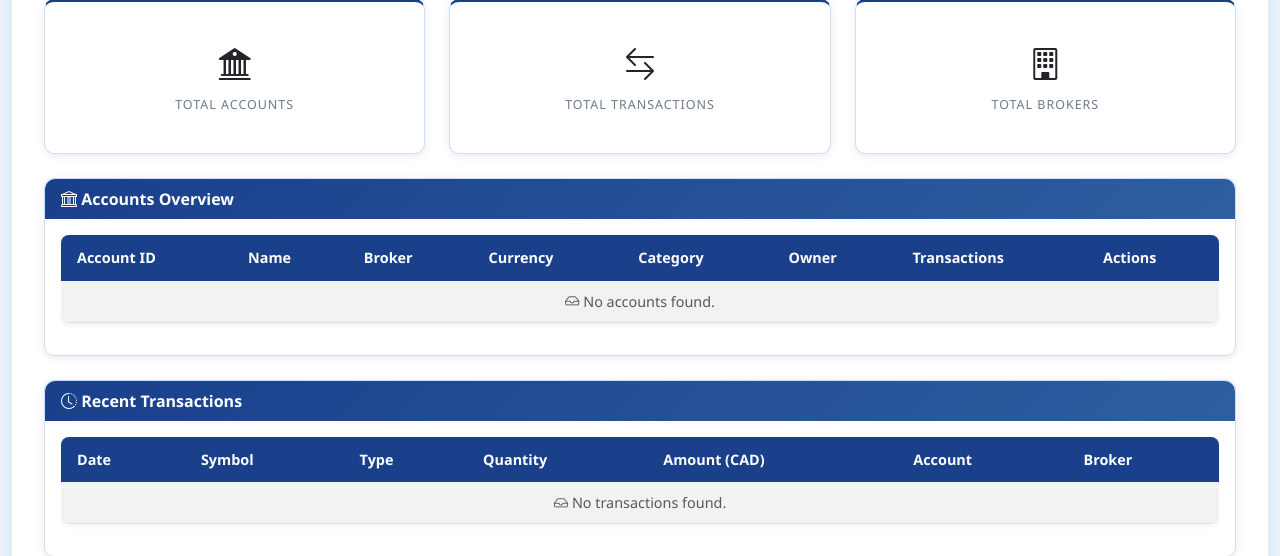
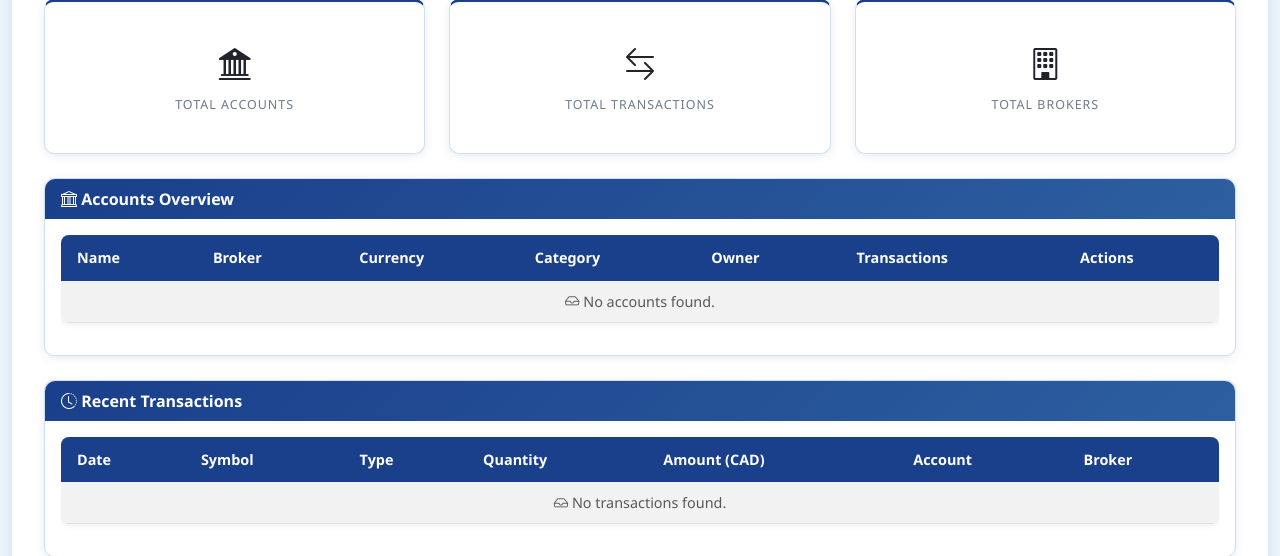
Before and after one commit to tdwbiz/portfolio_manager, a Django app: template core/templates/core/dashboard.html in a window 1280 px wide. Shown: the part 565-1121 px from the top of the page. Run offline with Django 5.2, Linux system fonts and the light colour scheme; the template is opened without the code that fills it, so the values that code supplies are empty.

Commit message:
step 9.6: account names in remaining active templates; last-4 on accounts page
- dashboard.html: drop Account ID column, recent txs show name
- gap_analysis.html: r.account_name; accounts.html: last-4 column (only page
  with digits); account_detail.html: number line dropped (decision 4)
- transaction_list/generate_statements/generate_annual: name in account cell
- realised_pnl: trade dict gains account_name (portfolio.py), template uses it
- check: only parked templates (ledger_month, reconciliation) still reference
  account.account_id

```diff
--- a/core/templates/core/account_detail.html
+++ b/core/templates/core/account_detail.html
@@ -7,7 +7,6 @@
   <p class="text-muted">Account details and transaction history</p>
 </div>
 <p>
-    <strong>Account ID:</strong> {{ account.account_id }} &nbsp;|
     <strong>Broker</strong>:</strong> {{ account.get_broker_display }} &nbsp;|
     <strong>Currencies:</strong>
     {% for cur in currencies %}
--- a/core/templates/core/accounts.html
+++ b/core/templates/core/accounts.html
@@ -41,7 +41,7 @@ Money{% endblock %} {% block content %}
     <table class="table table-striped table-hover align-middle">
         <thead>
             <tr>
-                <th>Account ID</th>
+                <th>Account</th>
                 <th>Name</th>
                 <th>Broker</th>
                 <th>Currency</th>
@@ -57,7 +57,7 @@ Money{% endblock %} {% block content %}
         <tbody>
             {% for account in accounts %}
             <tr>
-                <td><code>{{ account.account_id }}</code></td>
+                <td><code>&bull;&bull;&bull;&bull;{{ account.last_4 }}</code></td>
                 <td><strong>{{ account.name|default:"\u2014" }}</strong></td>
                 <td>{{ account.get_broker_display|default:"\u2014" }}</td>
                 <td>
--- a/core/templates/core/dashboard.html
+++ b/core/templates/core/dashboard.html
@@ -134,7 +134,6 @@
                     <table class="table table-striped table-hover">
                         <thead>
                             <tr>
-                                <th>Account ID</th>
                                 <th>Name</th>
                                 <th>Broker</th>
                                 <th>Currency</th>
@@ -147,8 +146,7 @@
                         <tbody>
                             {% for account in accounts %}
                             <tr>
-                                <td><strong>{{ account.account_id }}</strong></td>
-                                <td>{{ account.name }}</td>
+                                <td><strong>{{ account.name }}</strong></td>
                                 <td><span class="badge bg-primary">{{ account.get_broker_display }}</span></td>
                                 <td>
                                     {% for cur in account.currencies.all %}
@@ -168,7 +166,7 @@
                             </tr>
                             {% empty %}
                             <tr>
-                                <td colspan="8" class="text-center text-muted">
+                                <td colspan="7" class="text-center text-muted">
                                     <i class="bi bi-inbox"></i> No accounts found.
                                 </td>
                             </tr>
@@ -220,7 +218,7 @@
                                 <td class="{% if tx.amount_cad < 0 %}negative{% else %}positive{% endif %}">
                                     ${{ tx.amount_cad|floatformat:2 }}
                                 </td>
-                                <td>{{ tx.account.account_id|default:'-' }}</td>
+                                <td>{{ tx.account.name|default:'-' }}</td>
                                 <td>{{ tx.statement.source|default:'-' }}</td>
                             </tr>
                             {% empty %}
--- a/core/templates/core/gap_analysis.html
+++ b/core/templates/core/gap_analysis.html
@@ -28,7 +28,7 @@
                 <tbody>
                     {% for r in results %}
                     <tr>
-                        <td><strong>{{ r.account_id }}</strong></td>
+                        <td><strong>{{ r.account_name }}</strong></td>
                         <td>{{ r.earliest_csv_date|default:"&mdash;" }}</td>
                         <td>{{ r.continuous_start|default:"&mdash;" }} to {{ r.continuous_end|default:"&mdash;" }}</td>
                         <td>{{ r.days_missing_continuous|default:"&mdash;" }}</td>
--- a/core/templates/core/generate_annual.html
+++ b/core/templates/core/generate_annual.html
@@ -66,7 +66,7 @@
                 <tbody>
                     {% for report in reports %}
                     <tr>
-                        <td>{{ report.account.account_id }}</td>
+                        <td>{{ report.account.name }}</td>
                         <td>{{ report.report_year }}</td>
                         <td>{{ report.currency }}</td>
                         <td>{{ report.beginning_value|default:"0.00"|floatformat:2 }}</td>
--- a/core/templates/core/generate_statements.html
+++ b/core/templates/core/generate_statements.html
@@ -72,7 +72,7 @@
                 <tbody></tbody>
                     {% for stmt in statements %}
                     <tr></tr>
-                        <td>{{ stmt.account.account_id }}</td>
+                        <td>{{ stmt.account.name }}</td>
                         <td>{{ stmt.statement_month|date:"Y-m" }}</td>
                         <td>{{ stmt.currency }}</td>
                         <td>{{ stmt.beginning_market_value|default:"0.00"|floatformat:2 }}</td>
--- a/core/templates/core/realised_pnl.html
+++ b/core/templates/core/realised_pnl.html
@@ -82,7 +82,7 @@
               <tr>
                 <td>{{ trade.sell_date|date:"Y-m-d" }}</td>
                 <td>{{ trade.symbol }}</td>
-                <td>{{ trade.account_id }}</td>
+                <td>{{ trade.account_name|default:'' }}</td>
                 <td>{{ trade.qty_sold|floatformat:2 }}</td>
                 <td style="text-align:right">{{ trade.sell_amount_cad|floatformat:2 }}</td>
                 <td style="text-align:right">{{ trade.cost_basis_fifo|floatformat:2 }}</td>
@@ -124,7 +124,7 @@
         <tr>
           <td>{{ trade.sell_date|date:"Y-m-d" }}</td>
           <td>{{ trade.symbol }}</td>
-          <td>{{ trade.account_id }}</td>
+          <td>{{ trade.account_name|default:'' }}</td>
           <td>{{ trade.qty_sold|floatformat:2 }}</td>
           <td style="text-align:right">{{ trade.sell_amount_cad|floatformat:2 }}</td>
           <td style="text-align:right">{{ trade.cost_basis_fifo|floatformat:2 }}</td>
--- a/core/templates/core/transaction_list.html
+++ b/core/templates/core/transaction_list.html
@@ -98,7 +98,7 @@
                 <td>{{ tx.currency }}</td>
                 <td>{{ tx.amount_cad }}</td>
                 <td>{{ tx.exchange_rate_cad }}</td>
-                <td>{{ tx.account.account_id|default:'' }}</td>
+                <td>{{ tx.account.name|default:'' }}</td>
                 <td>{{ tx.statement.source|default:'' }}</td>
                 <td>{{ tx.notes|default:'' }}</td>
             </tr>
--- a/core/utils/portfolio.py
+++ b/core/utils/portfolio.py
@@ -269,6 +269,8 @@ def compute_realised_pnl(
     result = []
 
     for (symbol_key, acct_id), txs in groups.items():
+        # Display value: account name (internal grouping key stays account_id)
+        acct_name = next((t.account.name for t in txs if t.account), "")
         fifo_deque: deque = deque()
         total_shares = Decimal("0")
         total_cost = Decimal("0")
@@ -316,6 +318,7 @@ def compute_realised_pnl(
                     {
                         "symbol": symbol_key,
                         "account_id": acct_id,
+                        "account_name": acct_name,
                         "sell_date": tx.date,
                         "qty_sold": qty_to_sell,
                         "sell_amount_cad": sell_amount,
```
